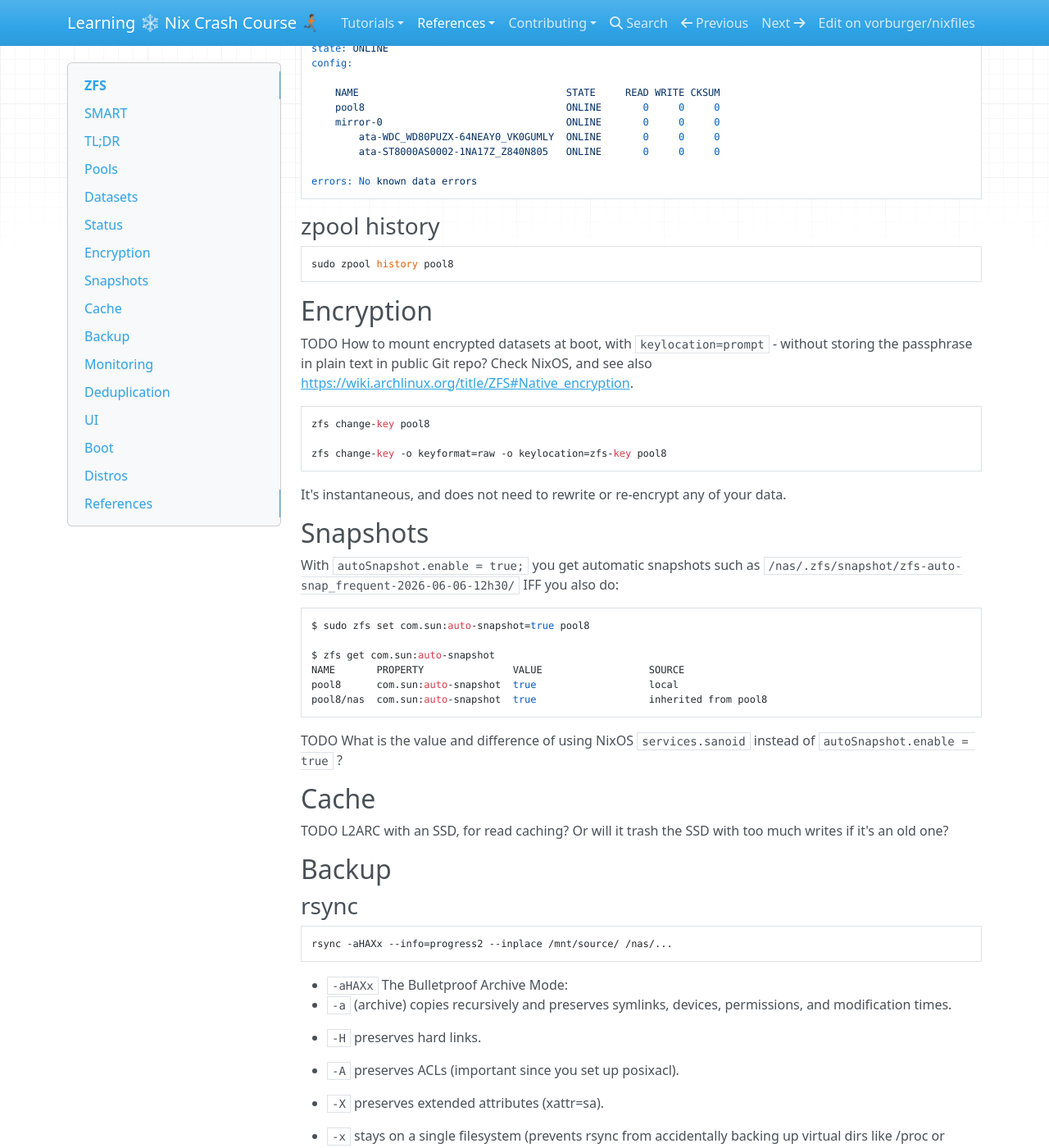
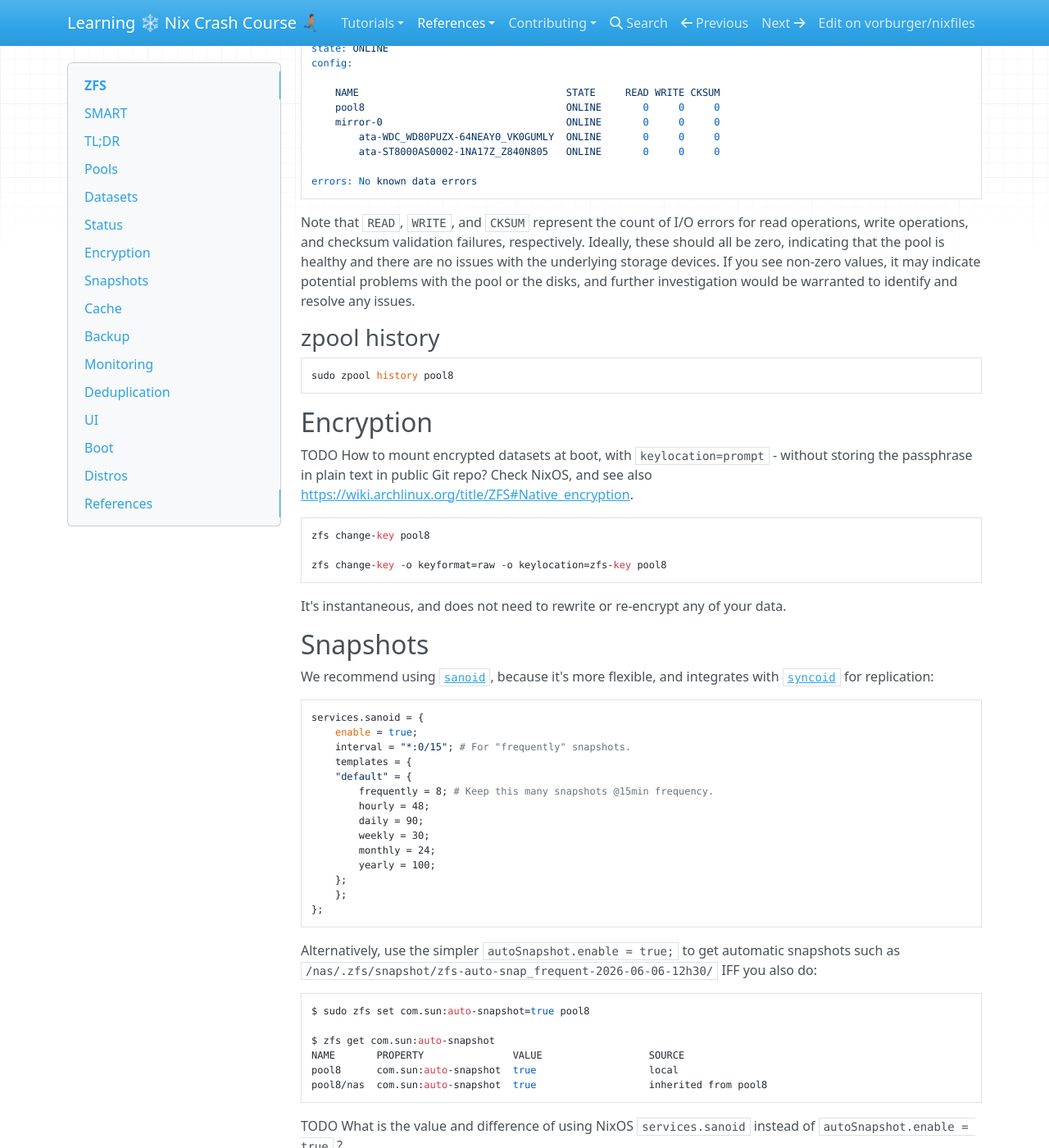
Before and after one commit to vorburger/nixfiles, an MkDocs documentation site: the page built from docs/docs/reference/zfs.md, in a window 1280 px wide and 1400 px high, scrolled down 1227 px. Shown: the whole window at 82% size. Built offline with MkDocs 1.6.1, drawn with Linux system fonts in a browser that asks for light colours; nearby versions of some CDN libraries.

Commit message:
zfs: Snapshots with sanoid instead of services.zfs.autoSnapshot

```diff
--- a/docs/docs/reference/zfs.md
+++ b/docs/docs/reference/zfs.md
@@ -64,6 +64,8 @@ BTW: The name `tank` often seen in examples is just a convention, nothing more!
 
     errors: No known data errors
 
+Note that `READ`, `WRITE`, and `CKSUM` represent the count of I/O errors for read operations, write operations, and checksum validation failures, respectively. Ideally, these should all be zero, indicating that the pool is healthy and there are no issues with the underlying storage devices. If you see non-zero values, it may indicate potential problems with the pool or the disks, and further investigation would be warranted to identify and resolve any issues.
+
 ### zpool history
 
     sudo zpool history pool8
@@ -80,9 +82,26 @@ It's instantaneous, and does not need to rewrite or re-encrypt any of your data.
 
 ## Snapshots
 
-With `autoSnapshot.enable = true;` you get automatic snapshots
-such as `/nas/.zfs/snapshot/zfs-auto-snap_frequent-2026-06-06-12h30/`
-IFF you also do:
+We recommend using [`sanoid`](https://github.com/jimsalterjrs/sanoid),
+because it's more flexible, and integrates with [`syncoid`](https://github.com/jimsalterjrs/sanoid#syncoid) for replication:
+
+    services.sanoid = {
+        enable = true;
+        interval = "*:0/15"; # For "frequently" snapshots.
+        templates = {
+        "default" = {
+            frequently = 8; # Keep this many snapshots @15min frequency.
+            hourly = 48;
+            daily = 90;
+            weekly = 30;
+            monthly = 24;
+            yearly = 100;
+        };
+        };
+    };
+
+Alternatively, use the simpler `autoSnapshot.enable = true;` to get automatic snapshots
+such as `/nas/.zfs/snapshot/zfs-auto-snap_frequent-2026-06-06-12h30/` IFF you also do:
 
     $ sudo zfs set com.sun:auto-snapshot=true pool8
 
```
Also changed, not shown: ToDo.md (+0 -2 lines), 1 other file.
